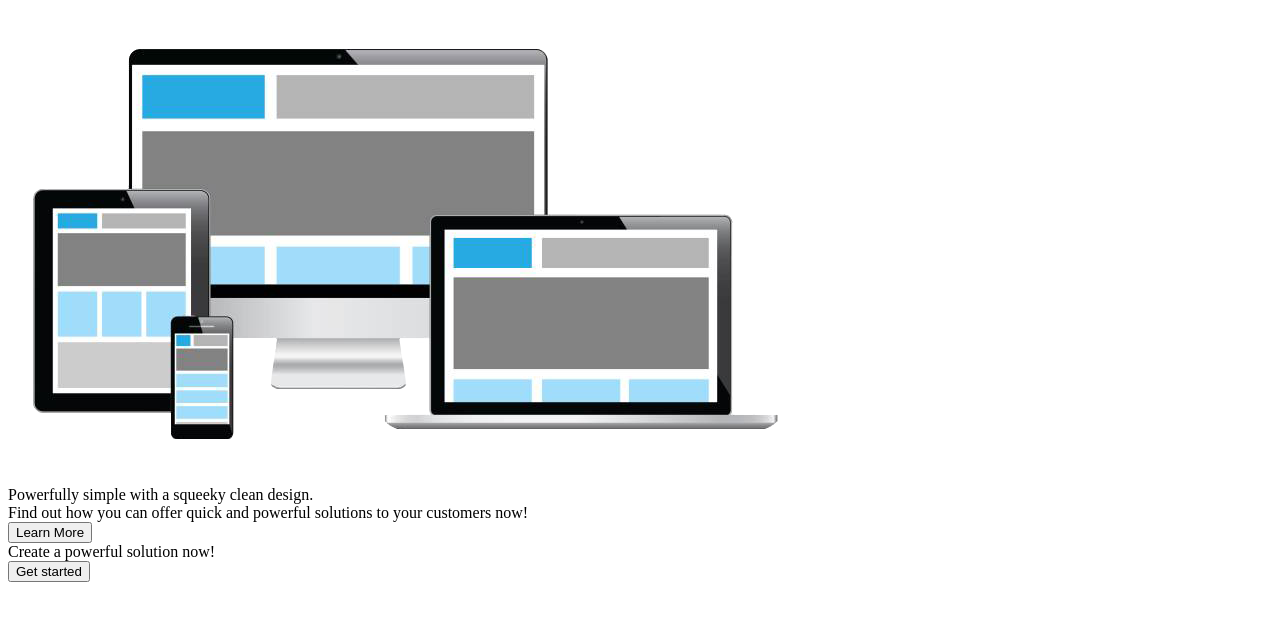
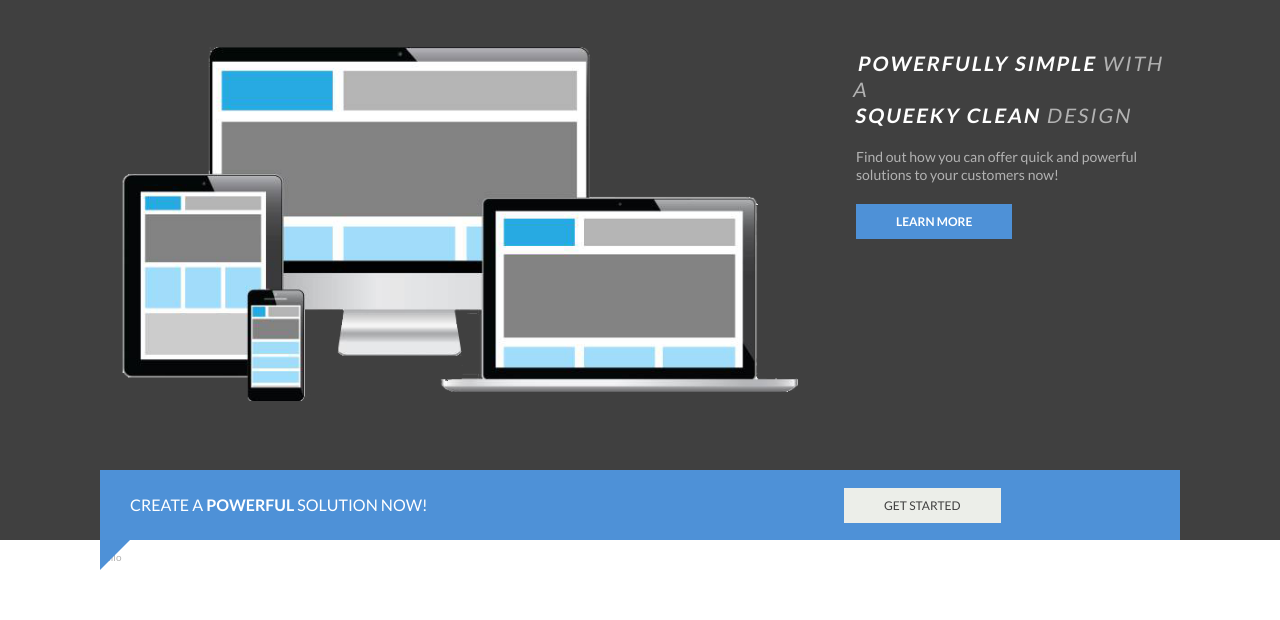
Before and after one commit to anyariazantceva/design-project01, a website: page index.html in a window 1280 px wide. Drawn offline with Linux system fonts and the light colour scheme.

Commit message:
Added styles for the section welcome

```diff
--- a/index.html
+++ b/index.html
@@ -7,6 +7,7 @@
     <meta http-equiv="X-UA-Compatible" content="ie=edge">
     <title>Document</title>
     <link href="https://fonts.googleapis.com/css?family=Lato:300,400,700&display=swap" rel="stylesheet">
+    <link rel="stylesheet" href="css/style.css">
 </head>
 <body>
 <section class="welcome">
@@ -16,8 +17,9 @@
                 <img class="welcome__row--image" src="img/Header-img.png" alt="">
             </div>
             <div class="welcome__right--item">
-                <div class="welcome__main--title">
-                    Powerfully simple with a squeeky clean design.
+                <div class="welcome__title">
+                   <div class="welcome__bold">Powerfully simple <span class="welcome__title--text">with a</span></div>
+                    <div class="welcome__bold">Squeeky clean <span class="welcome__title--text">design</span></div>
                 </div>
                 <div class="welcome__second--title">
                     Find out how you can offer quick and powerful solutions to your customers now!
@@ -29,7 +31,7 @@
         </div>
         <div class="welcome__row-second">
             <div class="welcome__second--left">
-                <div class="welcome__second--title">
+                <div class="welcome__row-second--title">
                     Create a <span class="welcome__bold">powerful</span> solution now!
                 </div>
                 <div class="welcome__second--action">
@@ -42,7 +44,7 @@
 <section class="about">
     <div class="section__container about__container">
         <div class="about__item">
-
+            hello
         </div>
     </div>
 </section>
--- a/sass/_common.scss
+++ b/sass/_common.scss
@@ -1,3 +1,5 @@
+@import '_variables.scss';
+
 *,*::before,*::after {
   box-sizing: border-box;
 }
--- a/sass/_variables.scss
+++ b/sass/_variables.scss
@@ -6,6 +6,7 @@ $font-weight: 400;
 $color-dark-grey: #404040;
 $color-light-grey: #efefef;
 $color-button-primary: #4e91d7;
+$color-white: #ffffff;
 
 $color-button-second: #eceee9;
 $color-main-text: #b2b2b2;
--- a/sass/main.scss
+++ b/sass/main.scss
@@ -1,2 +1,107 @@
 @import '_variables.scss';
 @import '_common.scss';
+
+.section__container {
+  padding: 1rem 10rem;
+  margin: 0 auto;
+}
+
+.welcome {
+  &__container {
+    background-color: $color-dark-grey;
+    display: grid;
+    grid-template-rows: 40rem 6rem;
+    grid-gap: 6rem;
+  }
+
+  &__row-first {
+    display: grid;
+    grid-template-rows: 1fr 1fr;
+    grid-template-columns: 1fr 30%;
+    grid-column-gap: 4rem;
+    justify-content: space-between;
+  }
+  &__row--image {
+    width: 100%;
+  }
+
+  &__title {
+    font-size: 2rem;
+    text-transform: uppercase;
+    letter-spacing: 2px;
+    line-height: 1.3;
+    margin-bottom: 2rem;
+    &--text {
+      color: $color-main-text;
+      font-weight: 400;
+      transform: skewX(0deg);
+    }
+  }
+  &__bold {
+    font-weight: 700;
+    color: $color-white;
+    transform: skewX(-10deg);
+  }
+
+  &__right--item {
+    padding-top: 4rem;
+  }
+
+  &__second--title {
+    font-size: 1.4rem;
+    line-height: 1.3;
+    margin-bottom: 2rem;
+  }
+
+  &__btn {
+    background-color: $color-button-primary;
+    color: $color-white;
+    font-size: 1.2rem;
+    padding: 1rem 4rem;
+    text-transform: uppercase;
+    font-weight: 700;
+  }
+
+  &__second--left {
+    display: grid;
+    padding: 0 3rem;
+    grid-template-columns: 50% 30%;
+    grid-template-rows: 7rem;
+    grid-column-gap: 20%;
+    background-color: $color-button-primary;
+    align-items: center;
+  }
+
+  &__row-second {
+    &::after {
+      content: '';
+      clip-path: polygon(0 0, 0% 100%, 100% 0);
+      display: block;
+      width: 3rem;
+      height: 3rem;
+      background-color: $color-button-primary;
+    }
+  }
+
+  &__row-second--title {
+    color: $color-white;
+    text-transform: uppercase;
+    font-size: 1.6rem;
+  }
+
+  &__second-btn {
+    background-color: $color-button-second;
+    padding: 1rem 4rem;
+    color: $color-dark-grey;
+    text-transform: uppercase;
+    font-size: 1.2rem;
+  }
+}
+
+.btn {
+  display: inline-block;
+  border: none;
+  outline: none;
+  vertical-align: middle;
+  font-family: inherit;
+}
```
Also changed, not shown: css/style.css.
